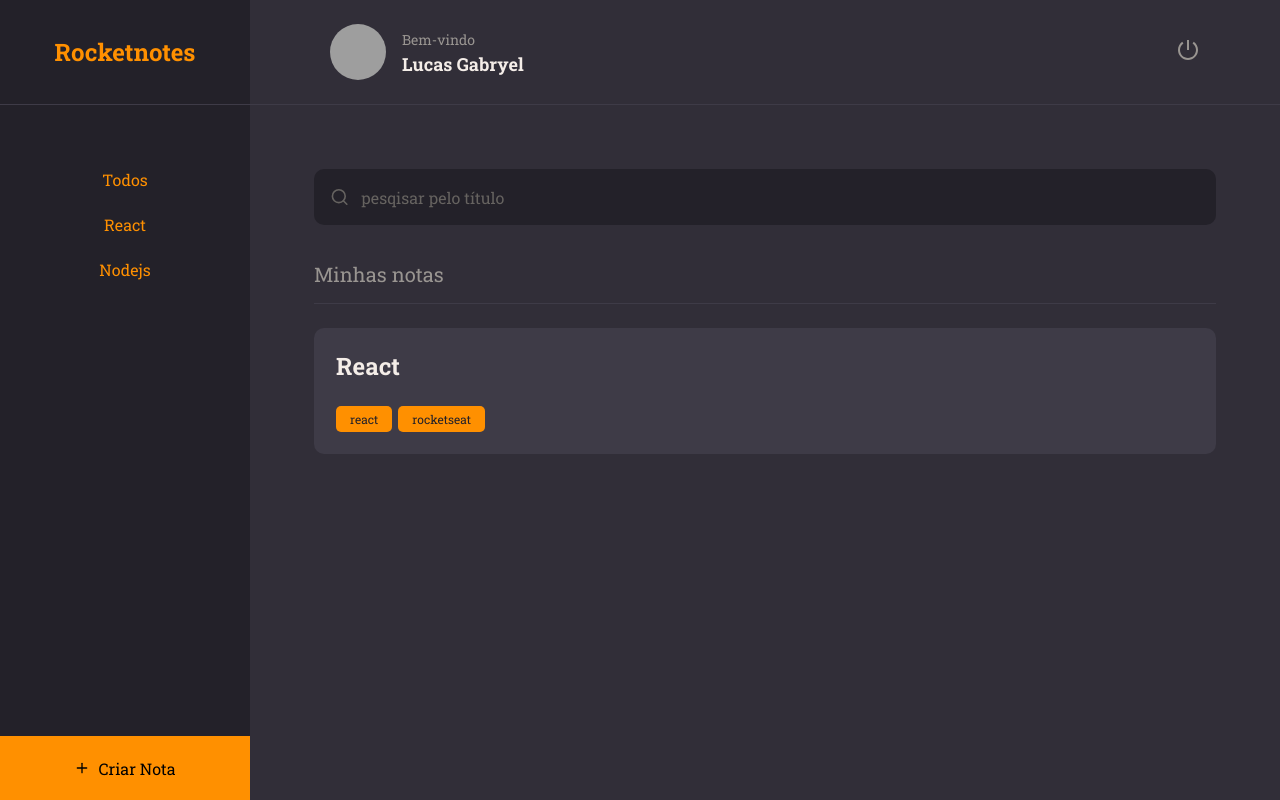
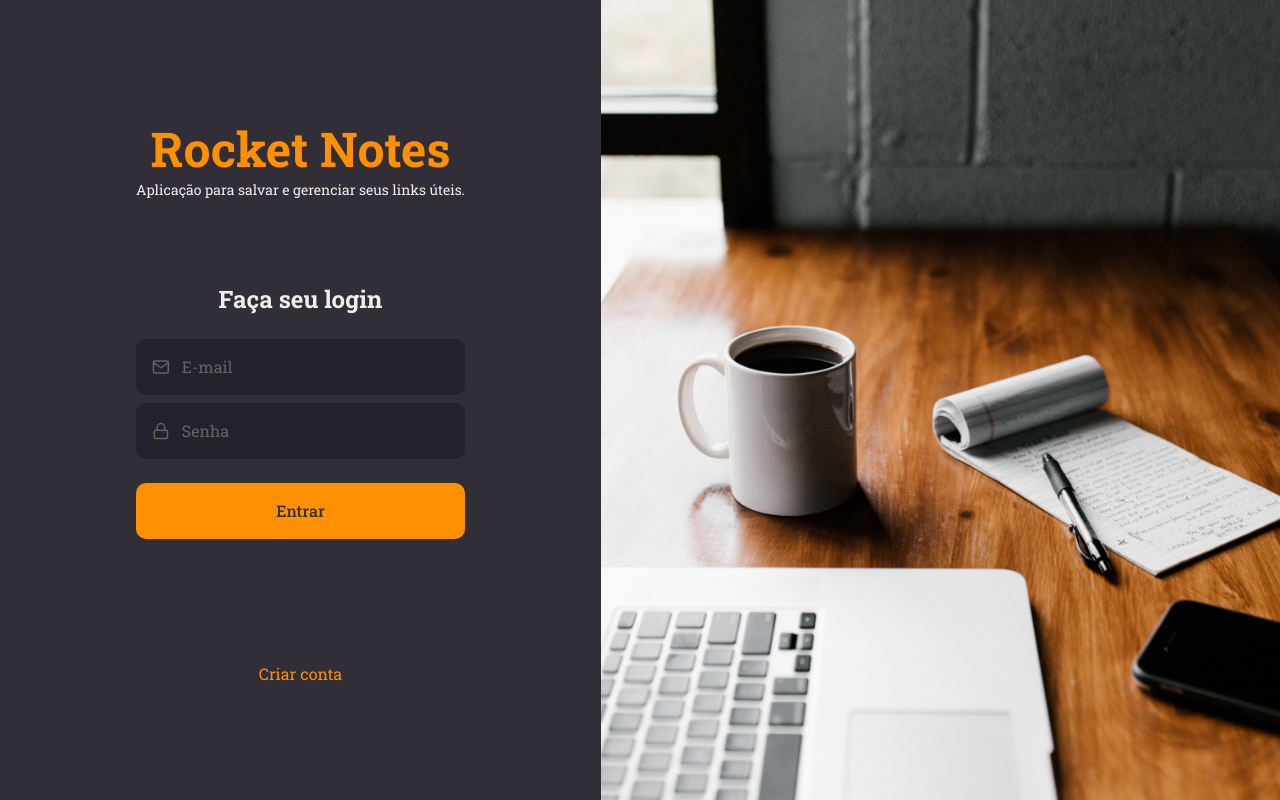
Before and after one commit to lucas-gabryel/rocketnotes-reactjs, a React (Vite) app: page / in a window 1280 px wide. Built offline with nearby package versions, Linux system fonts and the light colour scheme; grey boxes are pictures that could not be loaded.

Commit message:
create Signin page

```diff
--- a/src/main.jsx
+++ b/src/main.jsx
@@ -1,6 +1,6 @@
 import React from 'react';
 import ReactDOM from 'react-dom/client';
-import { Home } from './pages/Home' // problema com o nome deails, letra maiuscula e minuscula
+import { Signin } from './pages/Signin' // problema com o nome deails, letra maiuscula e minuscula
 import GlobalStyle from './styles/global';
 import { ThemeProvider } from 'styled-components';
 
@@ -10,7 +10,7 @@ ReactDOM.createRoot(document.getElementById('root')).render(
   <React.StrictMode>
     <ThemeProvider theme={theme}>
       <GlobalStyle />
-      <Home />
+      <Signin />
     </ThemeProvider>
   </React.StrictMode>,
 )
--- /dev/null
+++ b/src/pages/Signin/index.jsx
@@ -0,0 +1,36 @@
+import { Container, Form, Background } from "./styles";
+import { FiMail, FiLock } from "react-icons/fi";
+
+import { Input } from "../../components/Input";
+import { Button } from "../../components/Button";
+import { ButtonText } from "../../components/ButtonText";
+
+export function Signin(){
+    return(
+        <Container>
+            <Form>
+                <h1>Rocket Notes</h1>
+                <p>Aplicação para salvar e gerenciar seus links úteis.</p>
+
+                <h2>Faça seu login</h2>
+
+                <Input
+                 placeholder="E-mail"
+                 type="text"
+                 icon={FiMail}
+                />
+
+                <Input
+                 placeholder="Senha"
+                 type="password"
+                 icon={FiLock}
+                />
+
+                <Button title="Entrar"/>
+                <a href="#">Criar conta</a>
+                {/* <ButtonText title="Criar conta"/> */}
+            </Form>
+            <Background />
+        </Container>
+    )
+}
--- /dev/null
+++ b/src/pages/Signin/styles.js
@@ -0,0 +1,46 @@
+import styled from "styled-components";
+import backgroundImg from "../../assets/background.png";
+
+export const Container = styled.div`
+    height: 100vh;
+
+    display: flex;
+    align-items: stretch;
+`;
+
+export const Form = styled.form`
+    padding: 0 136px;
+    display: flex;
+    flex-direction: column;
+    justify-content: center;
+    align-items: center;
+
+    text-align: center;
+
+    > h1 {
+        font-size: 48px;
+        color: ${({ theme }) => theme.COLORS.ORANGE};
+    }
+
+    > h2 {
+        font-size: 24px;
+        margin-top: 84px;
+        margin-bottom: 24px;
+    }
+
+    > p {
+        font-size: 14px;
+        color: ${({ theme }) => theme.COLORS.GREY_100};
+    }
+
+    > a {
+        margin-top: 124px;
+        color: ${({ theme }) => theme.COLORS.ORANGE};
+    }
+`;
+
+export const Background = styled.div`
+    flex: 1;
+    background: url(${backgroundImg}) no-repeat center center;
+    background-size: cover;
+`;
```
Also changed, not shown: src/assets/background.png (added).
